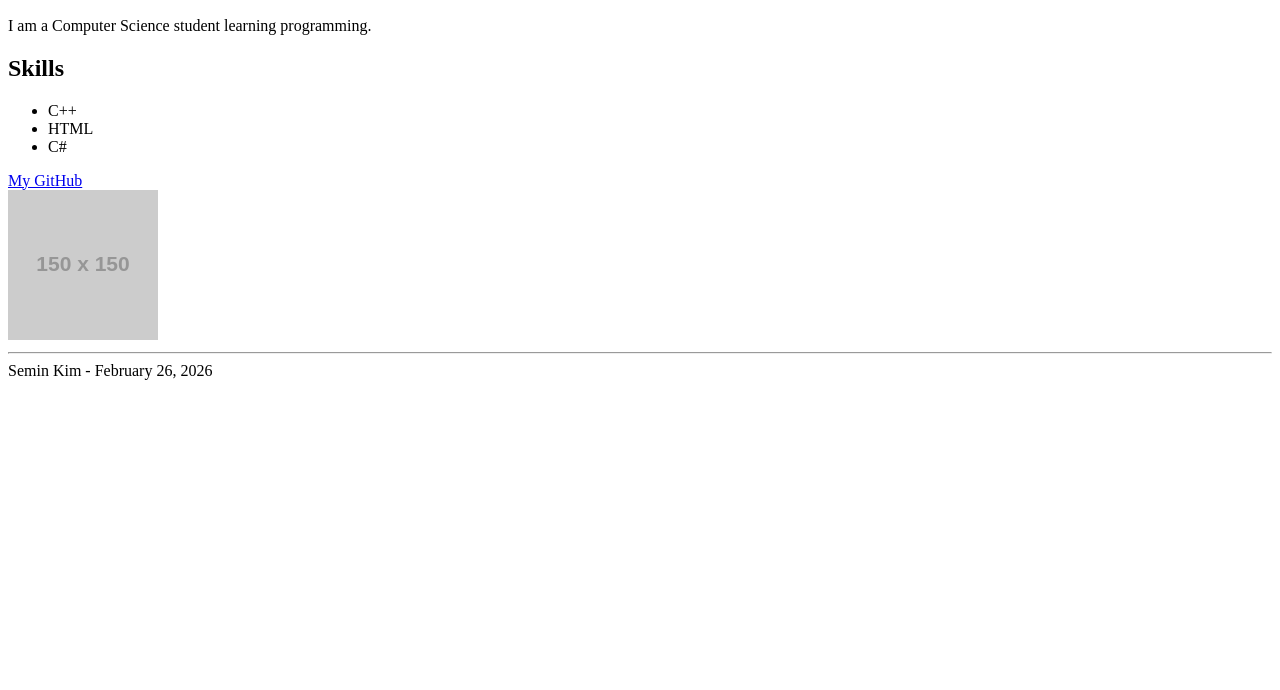
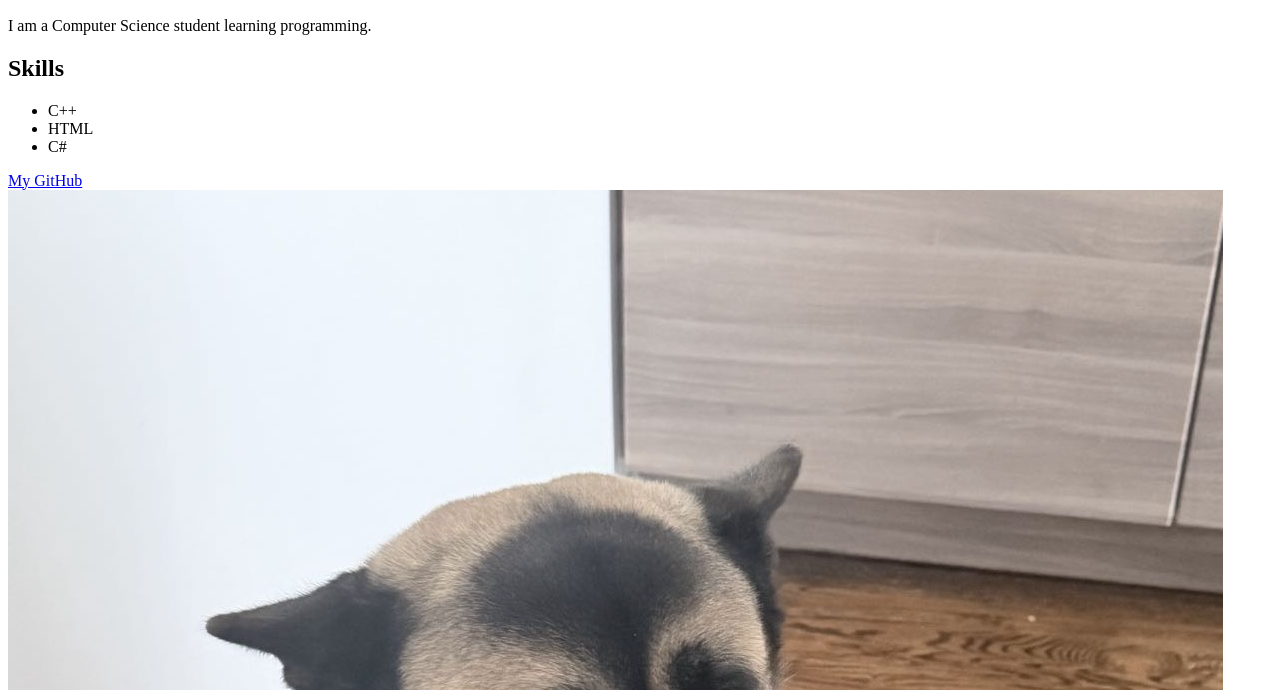
Before and after one commit to SeminKim-kor/SeminKim-kor.github.io, a plain HTML site: page index.html in a window 1280 px wide. Shown: the part 110-800 px from the top of the page. Drawn offline with Linux system fonts and the light colour scheme; placeholder pictures from the web are drawn by us.

Commit message:
index.html

```diff
--- a/index.html
+++ b/index.html
@@ -21,7 +21,7 @@
 
 <br>
 
-<img src="https://via.placeholder.com/150" alt="image">
+<img src="mydog.jpg" alt="My dog">
 
 <hr>
 
```
Also changed, not shown: mydog.jpg (added).
